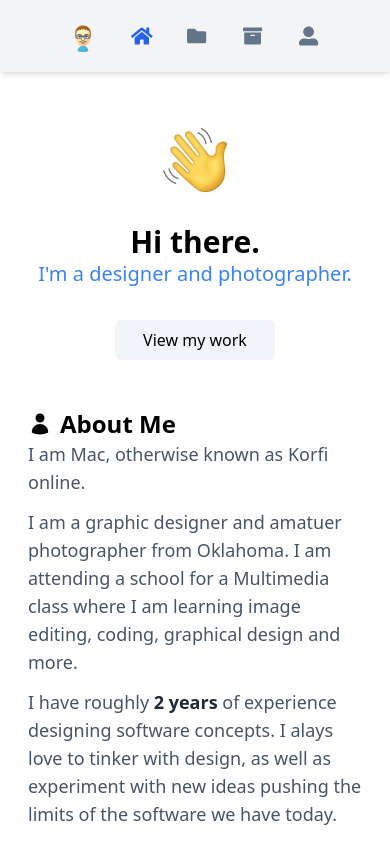
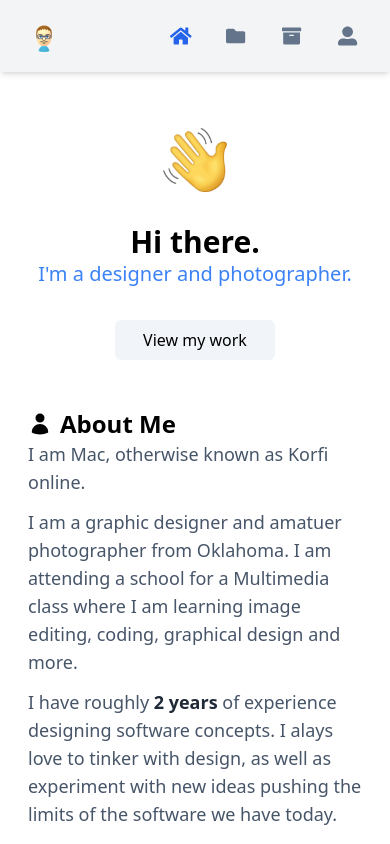
Before and after one commit to Korfi8267/Interstate, a Vue app: page / in a window 390 px wide. Built offline with nearby package versions, Linux system fonts and the light colour scheme.

Commit message:
mobile UI adjustments

```diff
--- a/src/components/NavHeader.vue
+++ b/src/components/NavHeader.vue
@@ -1,8 +1,9 @@
 <template>
 <nav class="sm:hidden bg-gray-100 dark:bg-slate-800 shadow-md overscroll-x-none overscroll-y-auto w-full fixed z-50">
   <div class="max-w-7xl mx-auto px-2">
-    <div class="justify-center items-center p-5 gap-8 flex flex-row">
+    <div class="justify-left items-center p-5 gap-8 flex flex-row">
       <img class="justify-left rounded-full w-8 h-8" src="../assets/mii2.png" />
+      <div class="flex-grow"></div>
         <!-- Mobile NavBar Buttons -->
 
         <!-- Home -->
```
